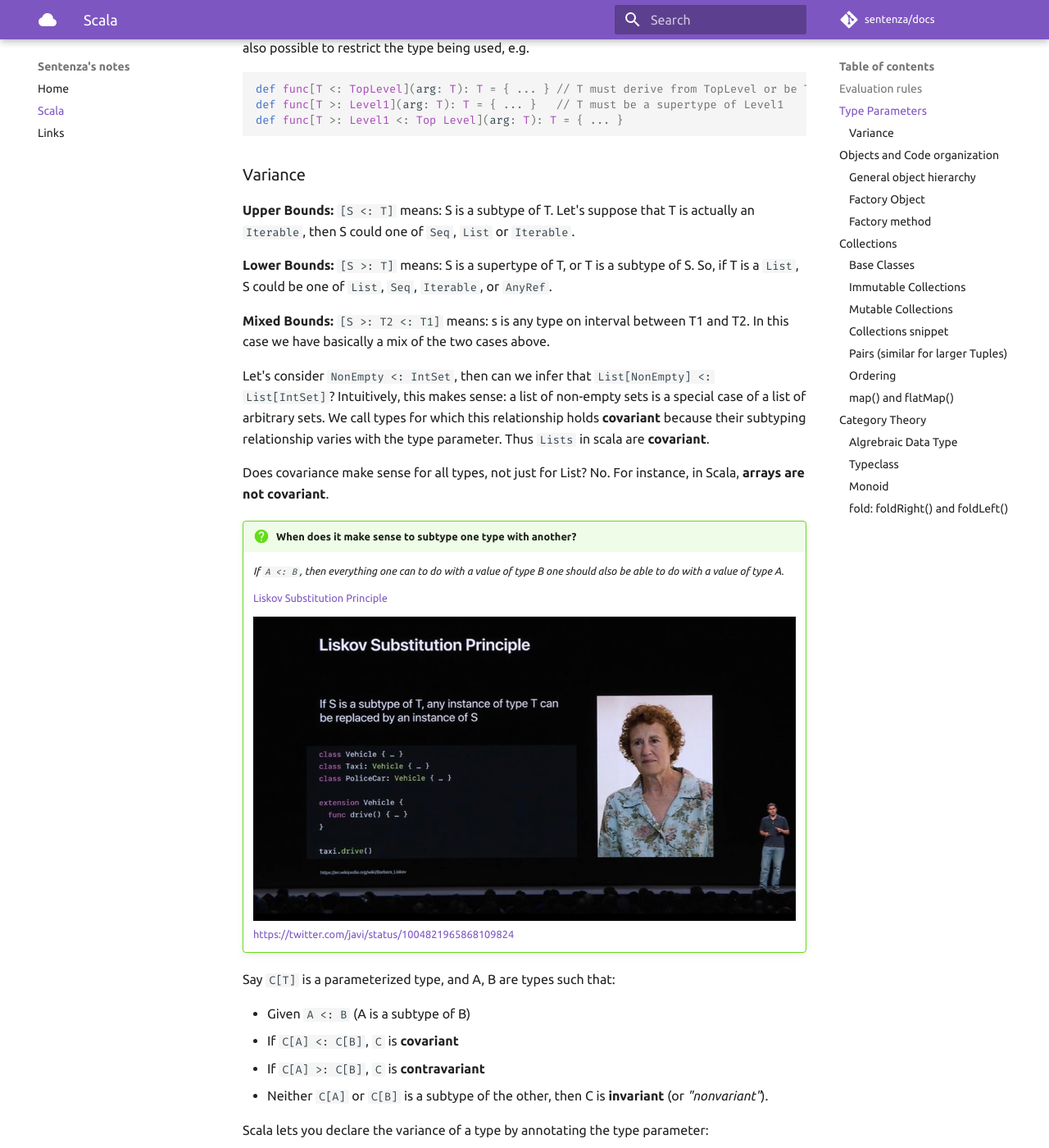
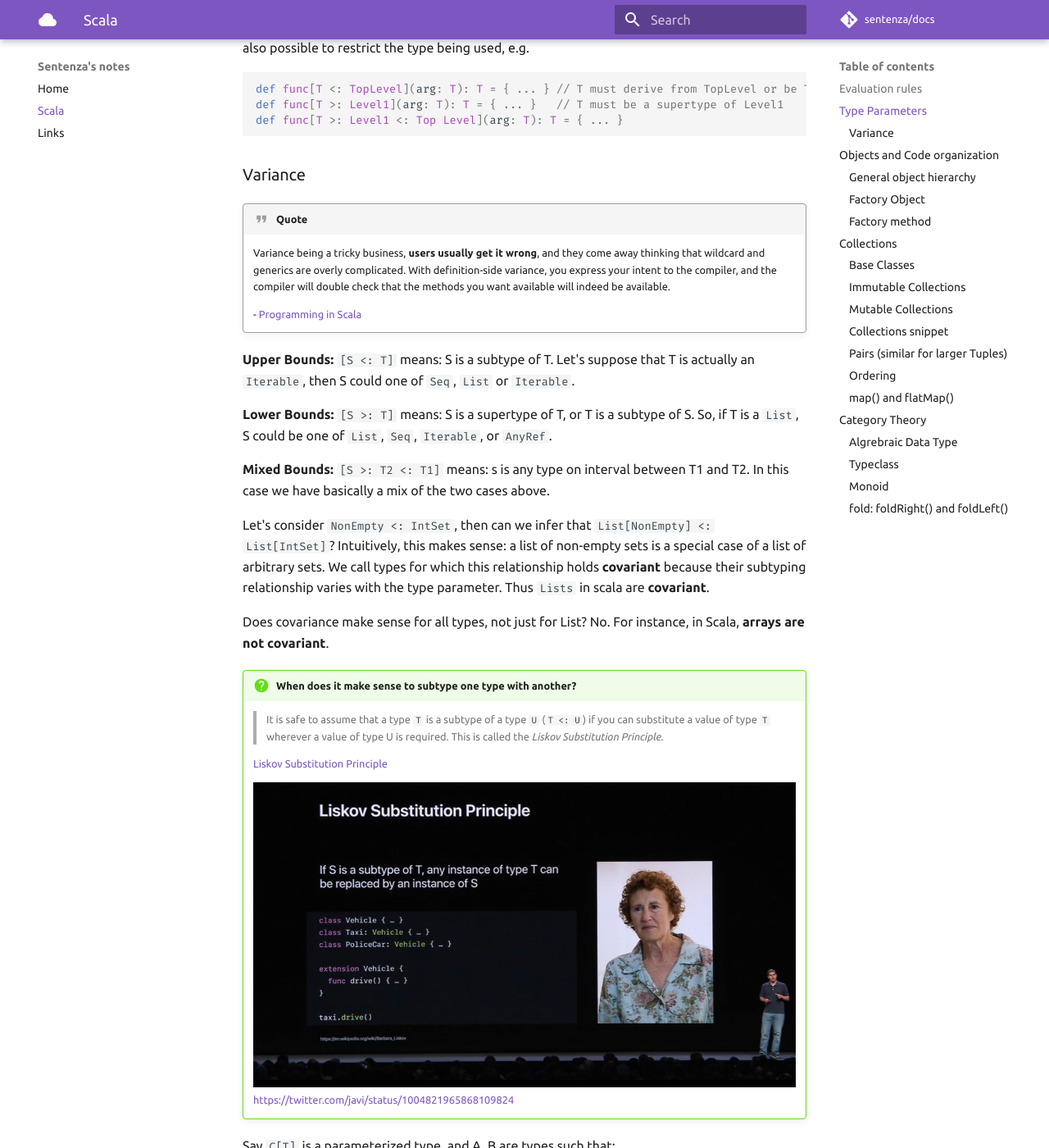
Before and after one commit to sentenza/docs, an MkDocs documentation site: the page built from docs/scala.md, in a window 1280 px wide and 1400 px high, scrolled down 904 px. Shown: the whole window at 82% size. Built offline with MkDocs 1.6.1 and Material for MkDocs 9.7.7, drawn with Linux system fonts in a browser that asks for light colours; comment, search, counter and statistics services are not loaded; some of the changed text lies outside the part shown.

Commit message:
variance

````diff
--- a/docs/scala.md
+++ b/docs/scala.md
@@ -40,6 +40,14 @@ def func[T >: Level1 <: Top Level](arg: T): T = { ... }
 
 ### Variance
 
+!!! quote
+
+    Variance being a tricky business, **users usually get it wrong**, and they come away thinking that wildcard and generics
+    are overly complicated. With definition-side variance, you express your intent to the compiler, and the compiler will
+    double check that the methods you want available will indeed be available.
+
+    \- [Programming in Scala][progscala]
+
 **Upper Bounds:**
 `[S <: T]` means: S is a subtype of T. Let's suppose that T is actually an `Iterable`, then S could one of `Seq`, `List` or `Iterable`.
 
@@ -56,8 +64,9 @@ We call types for which this relationship holds **covariant** because their subt
 Does covariance make sense for all types, not just for List? No. For instance, in Scala, **arrays are not covariant**.
 
 !!! question "When does it make sense to subtype one type with another?"
-    _If `A <: B`, then everything one can to do with a value of
-    type B one should also be able to do with a value of type A._
+
+    > It is safe to assume that a type `T` is a subtype of a type `U` (`T <: U`) if you can substitute a
+    value of type `T` wherever a value of type U is required. This is called the _Liskov Substitution Principle_.
 
     [Liskov Substitution Principle][liskov]
 
@@ -89,6 +98,14 @@ According to the [Liskov Principle][liskov] => `A <: B`, since B can return an E
 
 For a function, if `A2 <: A1` and `B1 <: B2`, then `A1 => B1 <: A2 => B2`. The consequence is that functions must be **contravariant in their argument types and covariant in their result types**.
 
+```scala
+/** The Scala Function1 S => T */
+trait Function1[-S, +T] {
+    // S is contravariant, while T is covariant
+    def apply(x: S): T
+}
+```
+
 This example shows that functions are _contravariant_ in argument types and _covariant_ in return types.
 
 ```scala
@@ -118,6 +135,14 @@ object morecovariance extends App {
 ```
 
 Find out more about variance in [Covariance And Contravariance in Scala](http://blog.kamkor.me/Covariance-And-Contravariance-In-Scala/)
+
+**Type constructor and Variance**
+
+
+!!!abstract
+    To be added
+
+pag. 392 of the White Scala Manual
 
 ## Objects and Code organization
 
````
Also changed, not shown: other parts of docs/scala.md (+0 -8 lines).
